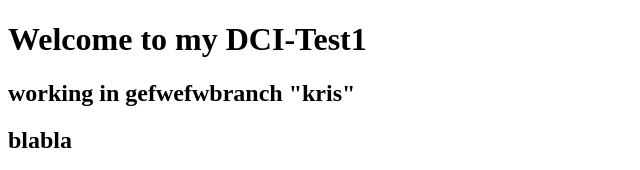
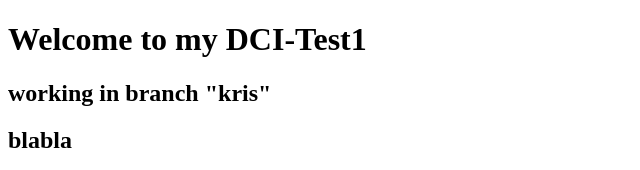
Before and after one commit to AudioKoppler/DCI-Test1, a plain HTML site: page kris.html in a window 1280 px wide. Shown: the top 170 px of the page, without its empty margins (0-640 px from the left). Drawn offline with Linux system fonts and the light colour scheme.

Commit message:
text change

```diff
--- a/kris.html
+++ b/kris.html
@@ -8,7 +8,7 @@
 </head>
 <body>
     <h1>Welcome to my DCI-Test1</h1>
-    <h2>working in gefwefwbranch "kris"</h2>
+    <h2>working in branch "kris"</h2>
     <h2>blabla</h2>
     <img src="km_logo.png" alt="logo">
         <h2>working ..."</h2>
```
